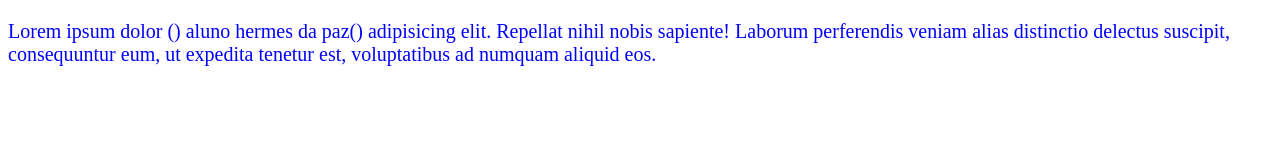
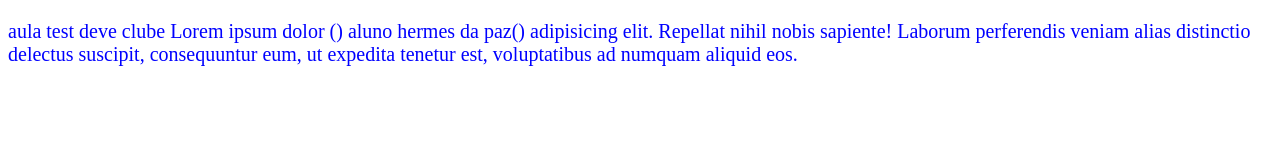
Before and after one commit to dapaz-programador/DEVCLUB, a plain HTML site: page frontAnd/GIT-GYTHUB/index.html in a window 1280 px wide. Drawn offline with Linux system fonts and the light colour scheme; files that its build step writes are made by us from their sources.

Commit message:
aula test de pull
primeiro pull

```diff
--- a/frontAnd/GIT-GYTHUB/index.html
+++ b/frontAnd/GIT-GYTHUB/index.html
@@ -7,6 +7,6 @@
     <title>aula de git e github</title>
 </head>
 <body>
-    <p>Lorem ipsum dolor () aluno hermes da paz() adipisicing elit. Repellat nihil nobis sapiente! Laborum perferendis veniam alias distinctio delectus suscipit, consequuntur eum, ut expedita tenetur est, voluptatibus ad numquam aliquid eos.</p>
+    <p> aula test deve clube Lorem ipsum dolor () aluno hermes da paz() adipisicing elit. Repellat nihil nobis sapiente! Laborum perferendis veniam alias distinctio delectus suscipit, consequuntur eum, ut expedita tenetur est, voluptatibus ad numquam aliquid eos.</p>
 </body>
 </html>
```
